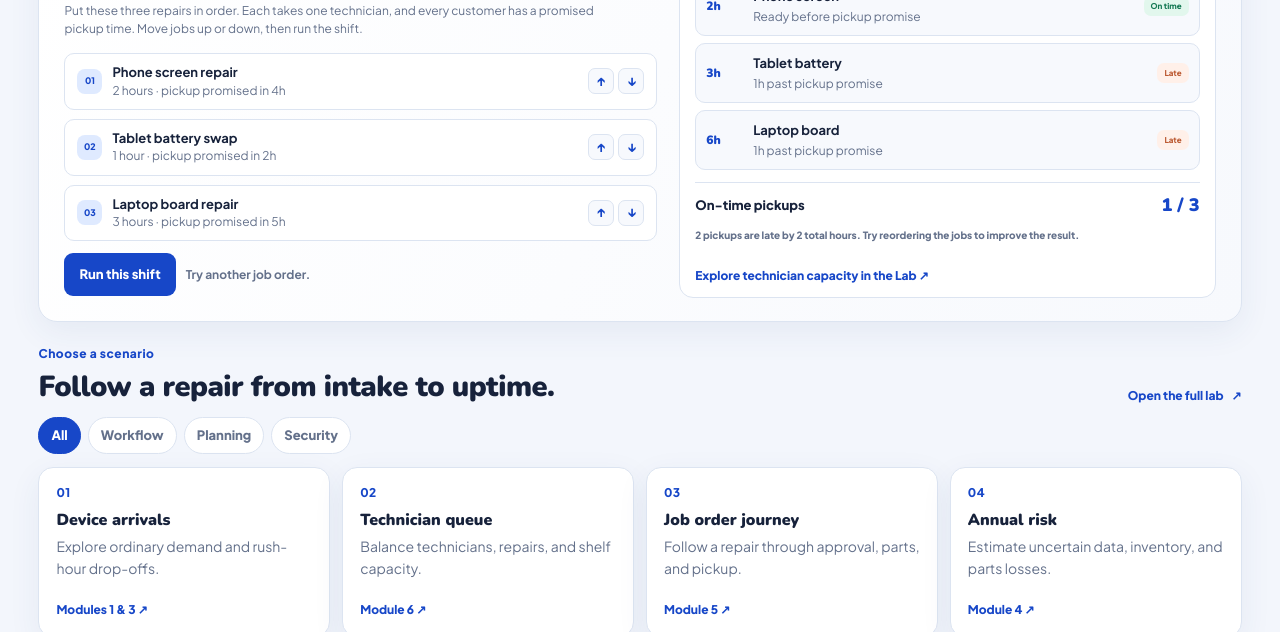
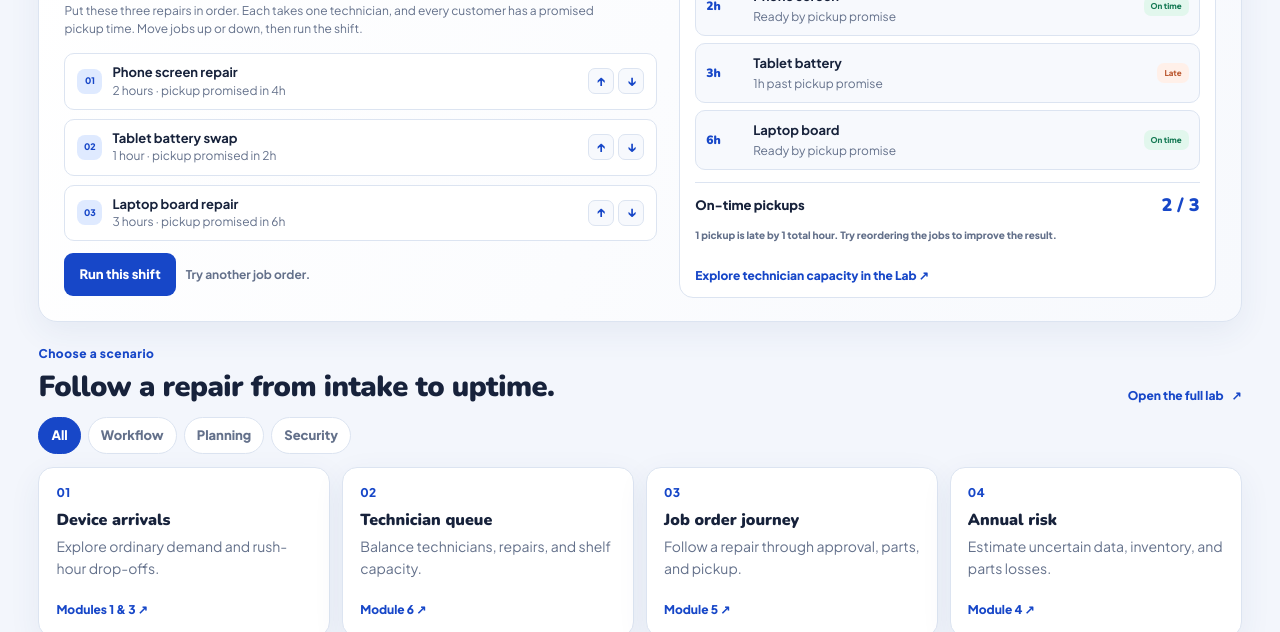
Before and after one commit to RhinoDonato/mncabrido-qmodsim, a website built with Vite: page index.html in a window 1280 px wide. Both pictures are taken after a click on the button "Run this shift". Shown: the part 624-1256 px from the top of the page. Built offline with nearby package versions, Linux system fonts and the light colour scheme.

Commit message:
feat: fixed the logic on interactive challenge, added all on time arrangement

```diff
--- a/app.js
+++ b/app.js
@@ -86,7 +86,7 @@ function initScenarioFilters(){const filters=[...document.querySelectorAll('[dat
 function initQuickRush(){
  const list=byId('dispatchJobs'),timeline=byId('dispatchTimeline'),run=byId('quickRun');
  if(!list||!timeline||!run)return;
- const jobs={screen:{name:'Phone screen',duration:2,due:4},battery:{name:'Tablet battery',duration:1,due:2},laptop:{name:'Laptop board',duration:3,due:5}};
+ const jobs={screen:{name:'Phone screen',duration:2,due:4},battery:{name:'Tablet battery',duration:1,due:2},laptop:{name:'Laptop board',duration:3,due:6}};
  const rows=()=>[...list.querySelectorAll('.dispatch-job')];
  list.addEventListener('click',event=>{
   const button=event.target.closest('[data-move]');if(!button)return;
@@ -100,7 +100,7 @@ function initQuickRush(){
  run.addEventListener('click',()=>{
   let time=0,lateJobs=0,totalLate=0;
   const result=rows().map(row=>{const job=jobs[row.dataset.job];time+=job.duration;const late=Math.max(0,time-job.due);if(late>0){lateJobs++;totalLate+=late}return{...job,finish:time,late}});
-  timeline.innerHTML=result.map(job=>`<div class="dispatch-outcome ${job.late?'is-late':'is-on-time'}"><span class="outcome-time">${job.finish}h</span><span class="outcome-info"><strong>${job.name}</strong><small>${job.late?`${job.late}h past pickup promise`:'Ready before pickup promise'}</small></span><span class="outcome-mark">${job.late?'Late':'On time'}</span></div>`).join('');
+  timeline.innerHTML=result.map(job=>`<div class="dispatch-outcome ${job.late?'is-late':'is-on-time'}"><span class="outcome-time">${job.finish}h</span><span class="outcome-info"><strong>${job.name}</strong><small>${job.late?`${job.late}h past pickup promise`:'Ready by pickup promise'}</small></span><span class="outcome-mark">${job.late?'Late':'On time'}</span></div>`).join('');
   const onTime=result.length-lateJobs;byId('dispatchScore').textContent=`${onTime} / ${result.length}`;
   byId('quickExpected').textContent=lateJobs===0?'Perfect shift: every repair is ready by its promised pickup.':`${lateJobs} pickup${lateJobs===1?' is':'s are'} late by ${totalLate} total hour${totalLate===1?'':'s'}. Try reordering the jobs to improve the result.`;
   byId('quickSample').textContent=onTime===result.length?'Excellent dispatch!':'Try another job order.';
--- a/index.html
+++ b/index.html
@@ -51,7 +51,7 @@
         <ol class="dispatch-jobs" id="dispatchJobs" aria-label="Repair job order">
           <li class="dispatch-job" data-job="screen"><span class="job-rank">01</span><span class="job-info"><strong>Phone screen repair</strong><small>2 hours · pickup promised in 4h</small></span><span class="job-movers"><button type="button" data-move="up" aria-label="Move phone screen repair up">↑</button><button type="button" data-move="down" aria-label="Move phone screen repair down">↓</button></span></li>
           <li class="dispatch-job" data-job="battery"><span class="job-rank">02</span><span class="job-info"><strong>Tablet battery swap</strong><small>1 hour · pickup promised in 2h</small></span><span class="job-movers"><button type="button" data-move="up" aria-label="Move tablet battery swap up">↑</button><button type="button" data-move="down" aria-label="Move tablet battery swap down">↓</button></span></li>
-          <li class="dispatch-job" data-job="laptop"><span class="job-rank">03</span><span class="job-info"><strong>Laptop board repair</strong><small>3 hours · pickup promised in 5h</small></span><span class="job-movers"><button type="button" data-move="up" aria-label="Move laptop board repair up">↑</button><button type="button" data-move="down" aria-label="Move laptop board repair down">↓</button></span></li>
+          <li class="dispatch-job" data-job="laptop"><span class="job-rank">03</span><span class="job-info"><strong>Laptop board repair</strong><small>3 hours · pickup promised in 6h</small></span><span class="job-movers"><button type="button" data-move="up" aria-label="Move laptop board repair up">↑</button><button type="button" data-move="down" aria-label="Move laptop board repair down">↓</button></span></li>
         </ol>
         <div class="quick-sim-actions"><button class="quick-run" id="quickRun" type="button">Run this shift</button><span id="quickSample" class="quick-sample" aria-live="polite">Set your order, then see how it goes.</span></div>
       </div>
```
